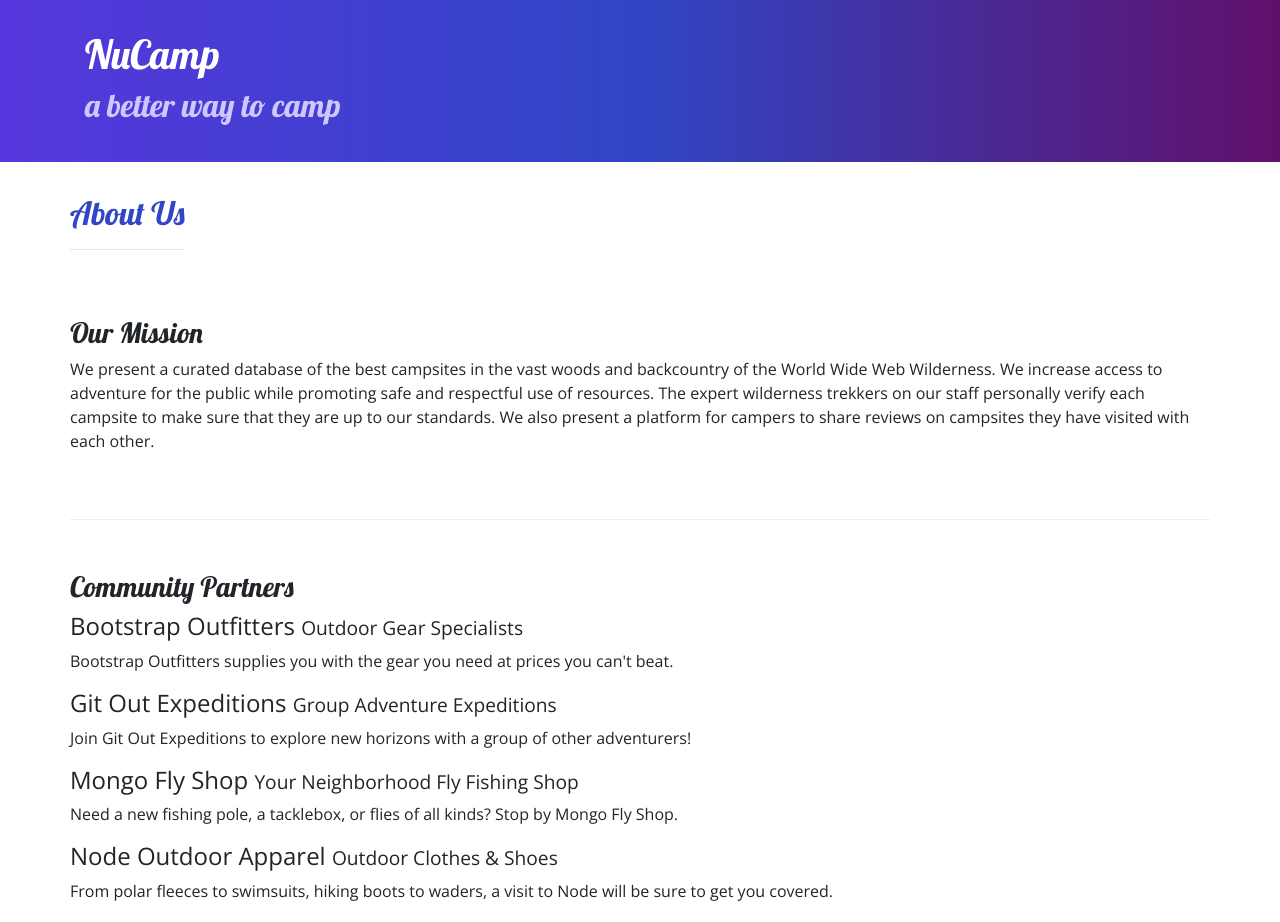
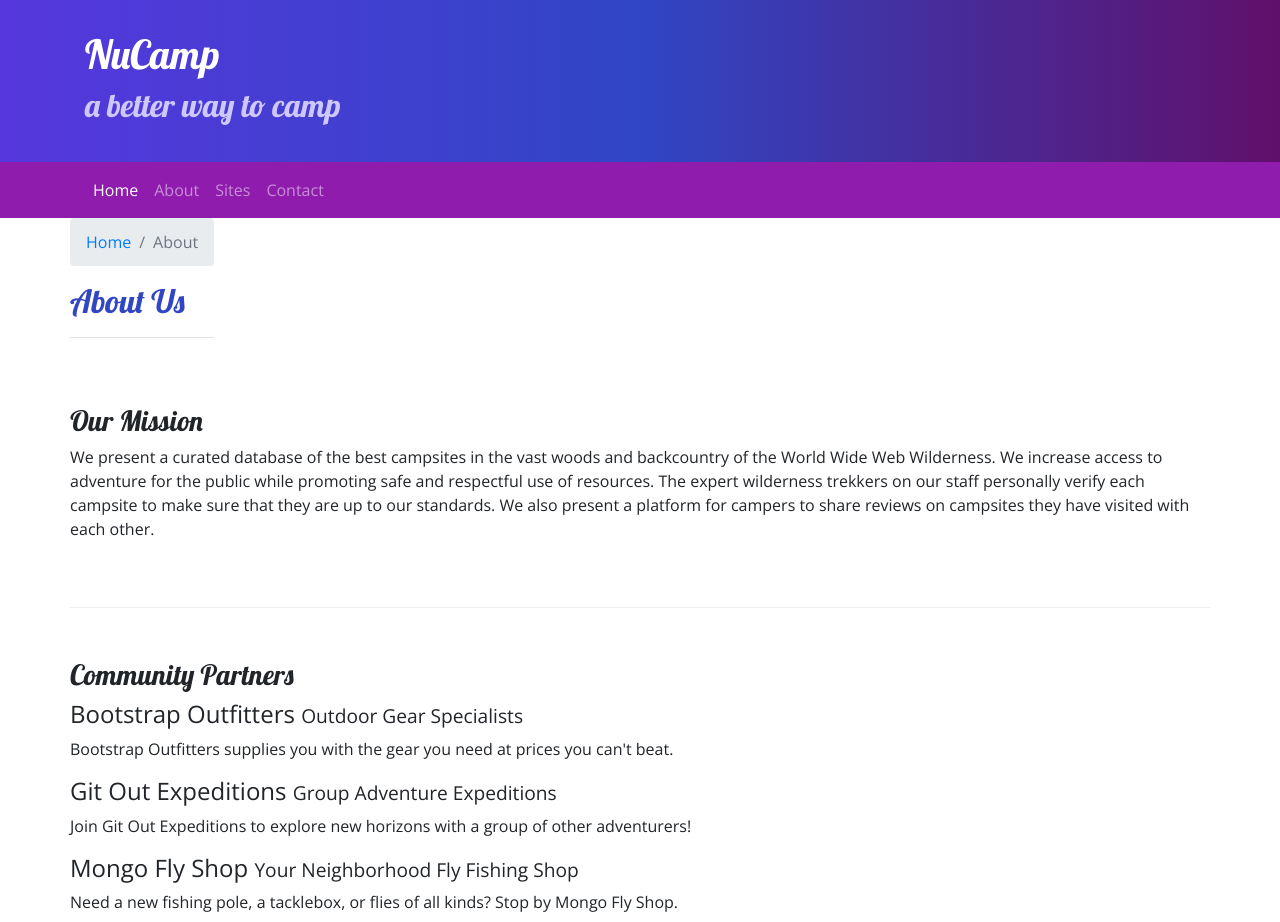
Before and after one commit to brandub/mount-joseph-hemp, a website: page aboutus.html in a window 1280 px wide. Shown: the top 922 px of the page. Drawn offline with nearby package versions, Linux system fonts and the light colour scheme.

Commit message:
added navbar and breadcrumbs

```diff
--- a/aboutus.html
+++ b/aboutus.html
@@ -26,10 +26,28 @@
             </div>
         </div>
     </header>
-
+    <nav class="navbar navbar-expand-sm navbar-dark sticky-top">
+        <div class="container">
+            <button class="navbar-toggler ml-auto" type="button" data-toggle="collapse" data-target="#nucampNavbar">
+                <span class="navbar-toggler-icon"> </span>
+            </button>
+            <div class="collapse navbar-collapse" id="nucampNavbar">
+                <ul class="navbar-nav">
+                    <li class="nav-item active"><a class="nav-link" href="index.html">Home</a></li>
+                    <li class="nav-item"><a class="nav-link" href="aboutus.html">About</a></li>
+                    <li class="nav-item"><a class="nav-link" href="#">Sites</a></li>
+                    <li class="nav-item"><a class="nav-link" href="#">Contact</a></li>
+                </ul>
+            </div>
+        </div>
+    </nav>
     <div class="container">
         <div class="row">
             <div col="col">
+                <ol class="breadcrumb">
+                    <li class="breadcrumb-item"><a href="index.html">Home</a></li>
+                    <li class="breadcrumb-item active">About</li>
+                </ol>
                <h2>About Us</h2>
                <hr />
             </div>
--- a/css/styles.css
+++ b/css/styles.css
@@ -20,6 +20,7 @@ footer {
 }
 
 .jumbotron {
+    margin: 0;
     padding: 30px;
     background-image: linear-gradient(to right, #5637DD, #3046C5, #60106B);
     color: white;
@@ -30,3 +31,6 @@ footer {
     border-bottom: 1px ridge;
     min-height: 200px;
 }
+.navbar {
+    background-color: #901CAD;
+}
```
Also changed, not shown: index.html (+21 -4 lines).
